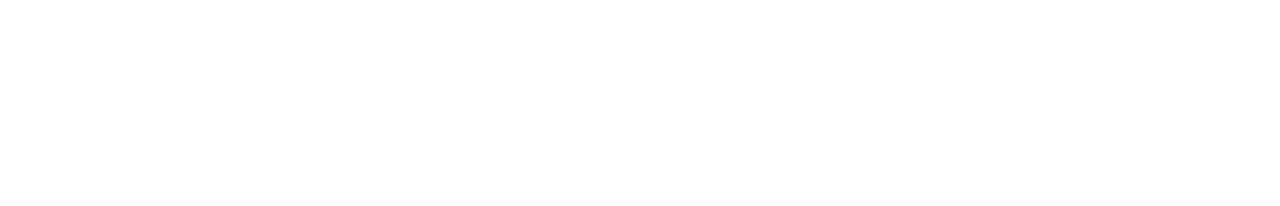
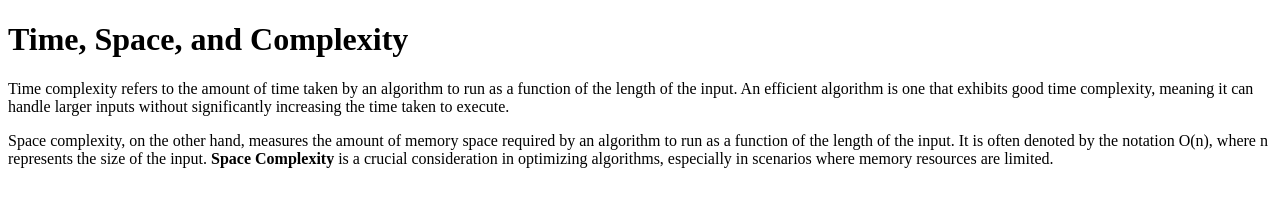
Before and after one commit to acciojob/time-and-space-complexity-nisantsharma, a website: page main.html in a window 1280 px wide. Drawn offline with Linux system fonts and the light colour scheme.

Commit message:
created a submission

```diff
--- a/main.html
+++ b/main.html
@@ -1,16 +1,17 @@
 <!DOCTYPE html>
+<html lang="en">
+<head>
+    <meta charset="UTF-8">
+    <meta name="viewport" content="width=device-width, initial-scale=1.0">
+    <title>Time and Space Complexity</title>
+</head>
+<body>
 
-<html>
+    <h1>Time, Space, and Complexity</h1>
 
-<head>
-	<link rel="stylesheet" href="styles.css">
-</head>
+    <p>Time complexity refers to the amount of time taken by an algorithm to run as a function of the length of the input. An efficient algorithm is one that exhibits good time complexity, meaning it can handle larger inputs without significantly increasing the time taken to execute.</p>
 
-<body>
-	<!-- the entire body must be written by student -->
-    <script type="text/javascript" src="./script.js">
-</script>
+    <p>Space complexity, on the other hand, measures the amount of memory space required by an algorithm to run as a function of the length of the input. It is often denoted by the notation O(n), where n represents the size of the input. <b>Space Complexity</b> is a crucial consideration in optimizing algorithms, especially in scenarios where memory resources are limited.</p>
 
 </body>
-
 </html>
```
